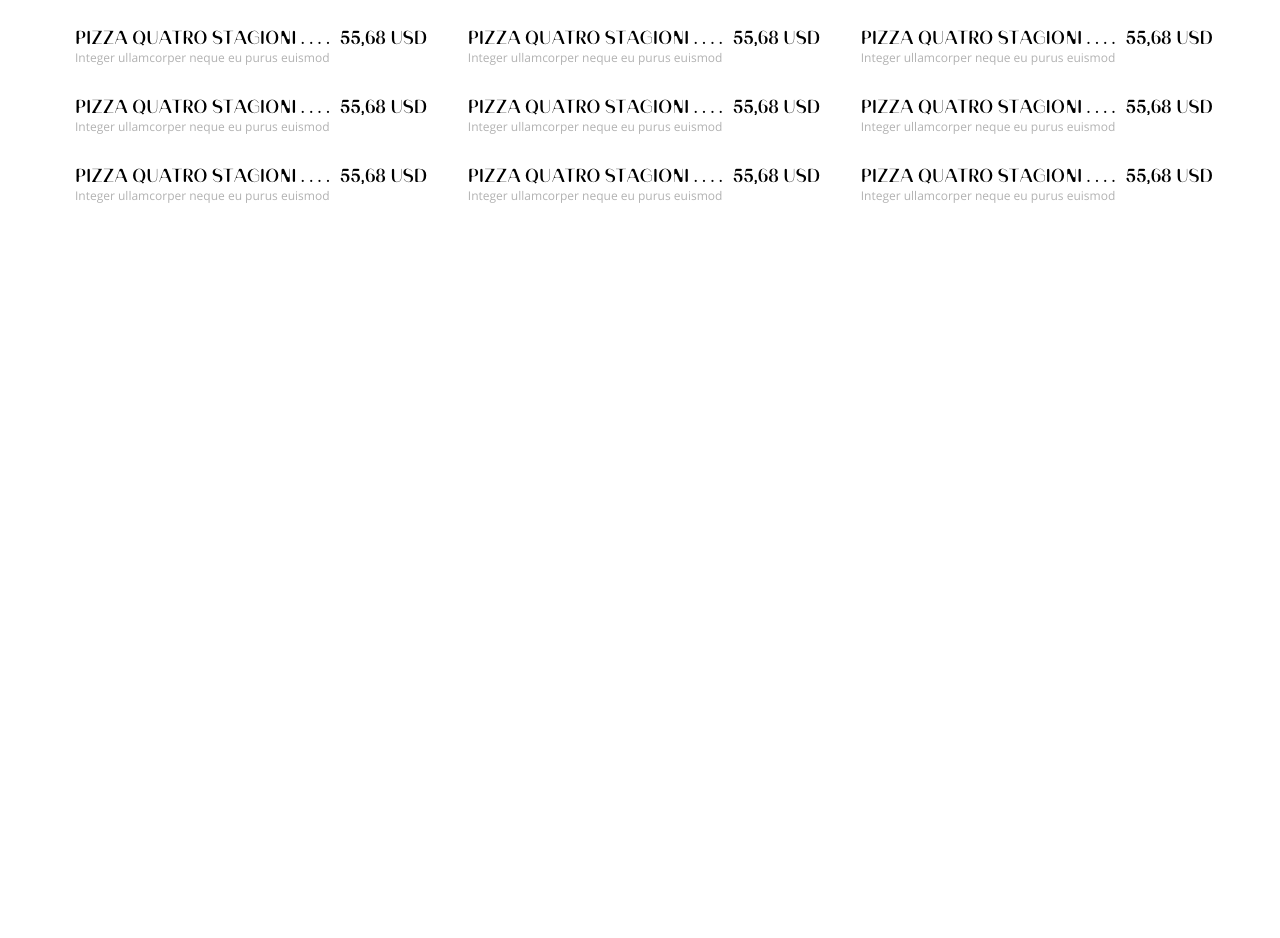
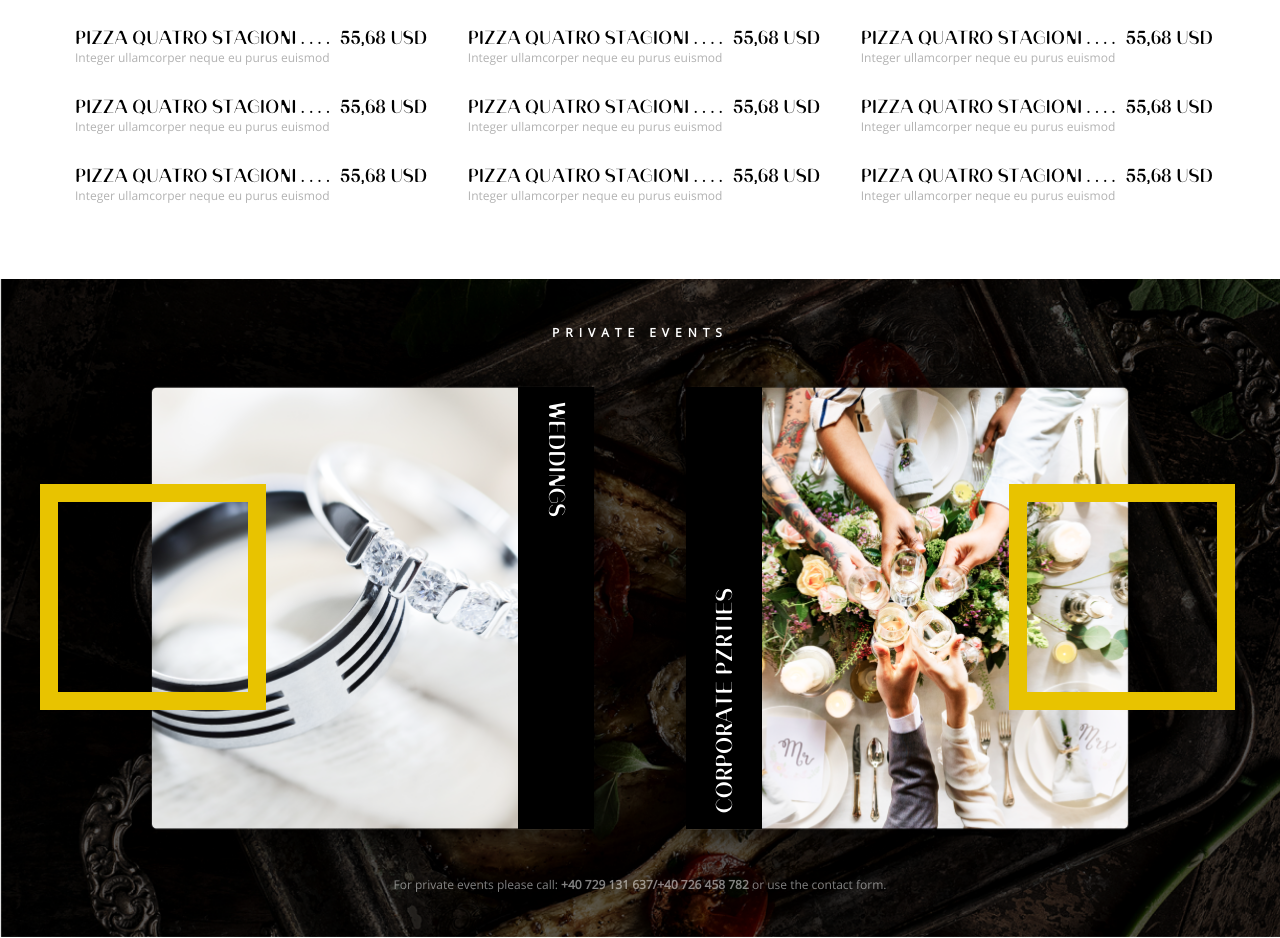
Before and after one commit to lizakrasn/Hunger-restaurant-landing-page, a website built with webpack: page src/index.html in a window 1280 px wide. Shown: the part 2613-3551 px from the top of the page. Before the commit the page ends 2892 px from the top, so only its background shows below. Built offline with nearby package versions, Linux system fonts and the light colour scheme; a web font is replaced by a local one.

Commit message:
add events section

```diff
--- a/src/index.html
+++ b/src/index.html
@@ -205,5 +205,36 @@
       <div class="menu__dishes"></div>
       <!-- add 27 dishe-item using JS -->
     </section>
+
+    <section class="events">
+      <p class="events__subtitle">Private events</p>
+      <div class="events__images">
+        <div class="events__image image image--reverse">
+          <img
+            class=" image__item"
+            src="<%=require('./images/rings.png')%>"
+            alt="clock"
+          >
+          <div class="image__title-container">
+            <p class="image__title">Weddings</p>
+          </div>
+        </div>
+        <div class="events__image image">
+          <img
+            class=" image__item"
+            src="<%=require('./images/cheers.png')%>"
+            alt="clock"
+          >
+          <div class="image__title-container">
+            <p class="image__title">Corporate pzrties</p>
+          </div>
+        </div>
+      </div>
+      <p class="events__contacts">
+        For private events please call:
+        <span class="events__contacts-strong">+40 729 131 637/+40 726 458 782</span>
+        or use the contact form.
+      </p>
+    </section>
   </body>
 </html>
--- /dev/null
+++ b/src/styles/_events.scss
@@ -0,0 +1,28 @@
+.events {
+  padding: 45px 0;
+  text-align: center;
+  color: $main-color;
+
+  background-image: url(/src/images/specialty-bg.png);
+  background-repeat: no-repeat;
+  background-size: cover;
+
+  &__subtitle {
+    letter-spacing: 0.5em;
+    text-transform: uppercase;
+  }
+
+  &__images {
+    display: flex;
+    justify-content: center;
+  }
+
+  &__contacts {
+    font-weight: normal;
+    color: rgba(255, 255, 255, 0.5);
+  }
+
+  &__contacts-strong {
+    font-weight: 700;
+  }
+}
--- a/src/styles/_image.scss
+++ b/src/styles/_image.scss
@@ -21,11 +21,44 @@
     object-fit: cover;
   }
 
+  &__title-container {
+    height: 442px;
+    width: 76px;
+    padding: 15px 0;
+    display: flex;
+    align-items: flex-end;
+    justify-content: center;
+    position: absolute;
+    top: 46px;
+    left: 46px;
+
+    background-color: black;
+  }
+
+  &__title {
+    font-family: "Banny", Arial, Helvetica, sans-serif;
+    font-size: 22px;
+    text-transform: uppercase;
+
+    transform: rotate(180deg);
+    writing-mode: vertical-rl;
+  }
+
   &--reverse {
     &::after {
       position: absolute;
       top: calc(50% - 125px);
       left: -65px;
     }
+
+    .image__title-container {
+      align-items: flex-start;
+      right: 46px;
+      left: unset;
+    }
+
+    .image__title {
+      transform: rotate(0deg);
+    }
   }
 }
--- a/src/styles/main.scss
+++ b/src/styles/main.scss
@@ -10,3 +10,4 @@
 @import "_specialties.scss";
 @import "_menu.scss";
 @import "_dish-item.scss";
+@import "_events.scss";
```
Also changed, not shown: src/images/cheers.png (added), src/images/rings.png (added).
